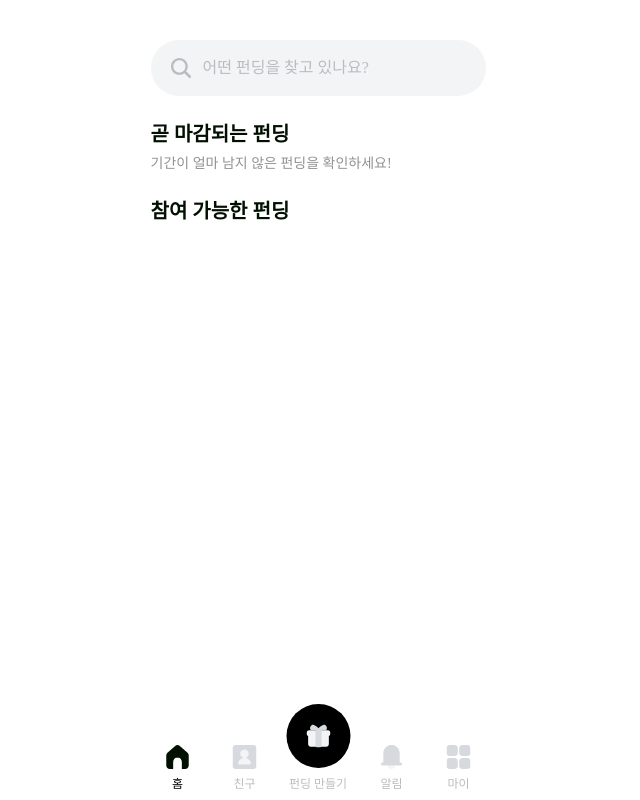
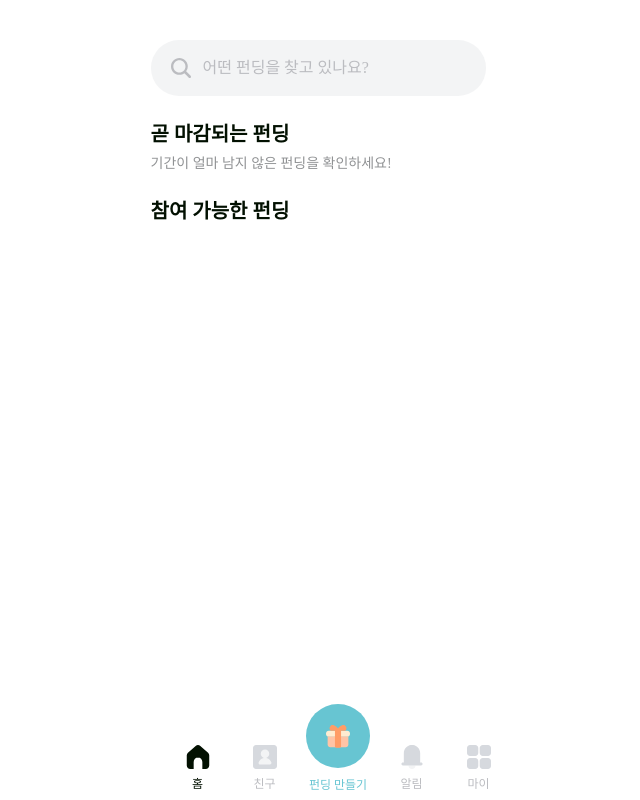
Before and after one commit to EFUB-GeumJaSsi/GiftU-Front, a React (Create React App) app: page / in a window 1280 px wide. Shown: the whole page, without its empty margins (322-962 px from the left). Built offline with nearby package versions, Linux system fonts and the light colour scheme; no server answers.

Commit message:
♻️refactor: NavbarBar수정, PasswordComponent수정, funding.js수정

```diff
--- a/src/components/common/NavComponent.jsx
+++ b/src/components/common/NavComponent.jsx
@@ -1,8 +1,8 @@
+import React from 'react';
 import styled from 'styled-components';
 import { NavLink } from 'react-router-dom';
 import { ReactComponent as GreyHomeIcon } from '../../assets/common/NavigationBar/grey_icn_home.svg';
 import { ReactComponent as GreyFriendIcon } from '../../assets/common/NavigationBar/grey_icn_friend.svg';
-import { ReactComponent as GreyPresentIcon } from '../../assets/common/NavigationBar/grey_icn_present.svg';
 import { ReactComponent as GreyAlarmIcon } from '../../assets/common/NavigationBar/grey_icn_alarm.svg';
 import { ReactComponent as GreyMypageIcon } from '../../assets/common/NavigationBar/grey_icn_mypage.svg';
 import { ReactComponent as HomeIcon } from '../../assets/common/NavigationBar/icn_home.svg';
@@ -13,143 +13,79 @@ import { ReactComponent as MypageIcon } from '../../assets/common/NavigationBar/
 
 const NavComponent = () => {
   return (
-    <NavBottom>
-      <NavItem to='/' Icon={HomeIcon} GreyIcon={GreyHomeIcon} label='홈' />
-      <NavItem
-        to='/friends'
-        Icon={FriendIcon}
-        GreyIcon={GreyFriendIcon}
-        label='친구'
-      />
-      <CircleContainer id='circle'>
-        <CircleBackground>
-          <NavItem
-            to='/create-funding'
-            Icon={PresentIcon}
-            GreyIcon={GreyPresentIcon}
-            label='펀딩 만들기'
-            id='funding'
-          />
-        </CircleBackground>
-      </CircleContainer>
-      <NavItem
-        to='/notifications'
-        Icon={AlarmIcon}
-        GreyIcon={GreyAlarmIcon}
-        label='알림'
-      />
-      <NavItem
-        to='/mypage'
-        Icon={MypageIcon}
-        GreyIcon={GreyMypageIcon}
-        label='마이'
-      />
-    </NavBottom>
+    <SLayout>
+      <SNavLink to='/'>
+        {({ isActive }) => (
+          <>
+            {isActive ? <HomeIcon /> : <GreyHomeIcon />}
+            <p className={isActive ? 'active' : ''}>홈</p>
+          </>
+        )}
+      </SNavLink>
+      <SNavLink to='/friends'>
+        {({ isActive }) => (
+          <>
+            {isActive ? <FriendIcon /> : <GreyFriendIcon />}
+            <p className={isActive ? 'active' : ''}>친구</p>
+          </>
+        )}
+      </SNavLink>
+      <SFundingNavLink to='/funding/open'>
+        <SCirclecontainer>
+          <SSmallcontainer>
+            <PresentIcon />
+          </SSmallcontainer>
+        </SCirclecontainer>
+        <p>펀딩 만들기</p>
+      </SFundingNavLink>
+      <SNavLink to='/notifications'>
+        {({ isActive }) => (
+          <>
+            {isActive ? <AlarmIcon /> : <GreyAlarmIcon />}
+            <p className={isActive ? 'active' : ''}>알림</p>
+          </>
+        )}
+      </SNavLink>
+      <SNavLink to='/my'>
+        {({ isActive }) => (
+          <>
+            {isActive ? <MypageIcon /> : <GreyMypageIcon />}
+            <p className={isActive ? 'active' : ''}>마이</p>
+          </>
+        )}
+      </SNavLink>
+    </SLayout>
   );
 };
-
-const NavIcon = ({ Icon, GreyIcon, isActive }) => {
-  return isActive ? <Icon /> : <GreyIcon />; //styled-components props로 처리할 것
-};
-const NavItem = ({ to, Icon, GreyIcon, label, id }) => (
-  <ItemContainer
-    to={to}
-    className={({ isActive }) => (isActive ? 'active' : '')}
-  >
-    {({ isActive }) => (
-      <>
-        {id === 'funding' ? (
-          <CircleBlack $isActive={isActive}>
-            <NavIcon Icon={Icon} GreyIcon={GreyIcon} isActive={isActive} />
-            <p
-              style={{
-                // 인라인 스타일 금지
-                color: isActive ? 'var(--jade-pri)' : 'var(--gray-400)',
-                position: 'absolute',
-                top: '73px',
-              }}
-            >
-              {label}
-            </p>
-          </CircleBlack>
-        ) : (
-          <>
-            <NavIcon Icon={Icon} GreyIcon={GreyIcon} isActive={isActive} />
-            <p style={{ color: isActive ? 'black' : 'var(--gray-400)' }}>
-              {label}
-            </p>
-          </>
-        )}
-      </>
-    )}
-  </ItemContainer>
-);
-
-const NavBottom = styled.div`
+const SLayout = styled.div`
   display: flex;
-  justify-content: center;
   position: fixed;
   bottom: 0;
-  left: 50%;
+
+  justify-content: center;
+  align-items: center;
+  z-index: 1000;
 
   width: 375px;
   height: 64px;
-
-  background-color: var(--white);
-
-  transform: translate(-50%, 0);
+  background-color: white;
 `;
-const CircleContainer = styled.div`
+const SNavLink = styled(NavLink)`
   display: flex;
+  flex-flow: column;
   justify-content: center;
   align-items: center;
 
-  width: 80px;
-  height: 80px;
-`;
-const CircleBackground = styled.div`
-  display: flex;
-  justify-content: center;
-  align-items: center;
-  position: absolute;
-  top: -40px;
-
-  width: 80px;
-  height: 80px;
-
-  border-radius: 40px;
-  background-color: white;
-`;
-const CircleBlack = styled.div`
-  display: flex;
-  flex-direction: column;
-  justify-content: center;
-  align-items: center;
-
-  width: 64px;
+  width: 67px;
   height: 64px;
 
-  border-radius: 40px;
-  background-color: ${({ $isActive }) =>
-    $isActive ? 'var(--jade-pri)' : 'black'};
-`;
-const ItemContainer = styled(NavLink)`
-  display: flex;
-  flex-direction: column;
-  justify-content: center;
-  align-items: center;
-  position: relative;
-
-  width: 67px;
-  height: 64px;
   gap: 8px;
-
-  color: var(--gray-400);
-  text-decoration: none;
+  font-size: 12px;
+  font-style: normal;
+  font-weight: 500;
+  line-height: 120%;
 
   p {
-    font-size: 12px;
-    line-height: 120%;
     color: var(--gray-400);
   }
 
@@ -157,6 +93,53 @@ const ItemContainer = styled(NavLink)`
     width: 24px;
     height: 24px;
   }
+
+  &.active p {
+    color: var(--black);
+  }
+`;
+const SFundingNavLink = styled(NavLink)`
+  position: relative;
+  display: flex;
+  flex-flow: column nowrap;
+  justify-content: center;
+  align-items: center;
+
+  width: 80px;
+  height: 104px;
+
+  font-size: 12px;
+  font-style: normal;
+  font-weight: 500;
+  line-height: 120%;
+  p {
+    color: var(--jade-pri);
+    margin-top: 34px;
+  }
+`;
+const SCirclecontainer = styled.div`
+  display: flex;
+  justify-content: center;
+  align-items: center;
+  position: absolute;
+  bottom: 44px;
+
+  width: 80px;
+  height: 80px;
+
+  background-color: white;
+  border-radius: 40px;
+`;
+const SSmallcontainer = styled.div`
+  display: flex;
+  justify-content: center;
+  align-items: center;
+
+  width: 64px;
+  height: 64px;
+
+  background-color: var(--jade-pri);
+  border-radius: 40px;
 `;
 
 export default NavComponent;
--- a/src/components/common/PasswordComponent.jsx
+++ b/src/components/common/PasswordComponent.jsx
@@ -142,8 +142,6 @@ const SPasswordInput = styled.input`
   text-align: center;
 `;
 const SSecondaryButton = styled.button`
-  position: fixed;
-  bottom: 0px;
   width: 335px;
   height: 48px;
   margin-left: 24px;
```
Also changed, not shown: src/api/funding.js (+11 -7 lines), src/assets/common/NavigationBar/icn_alarm.svg.
